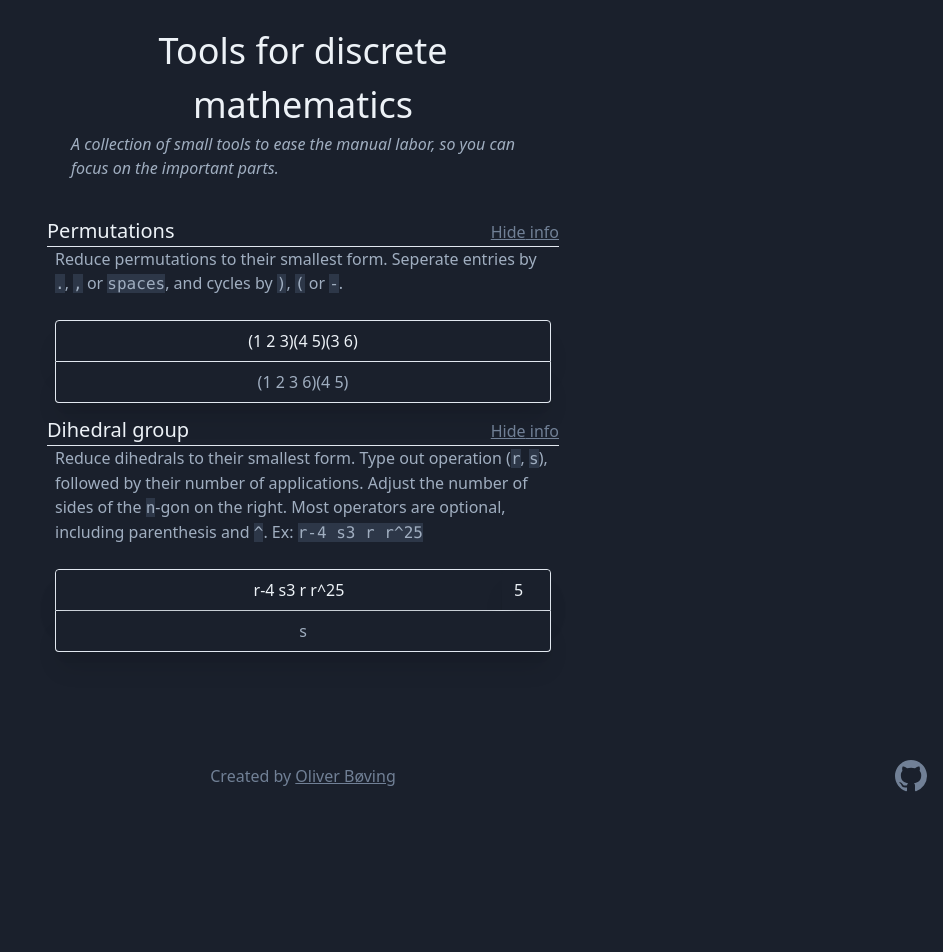
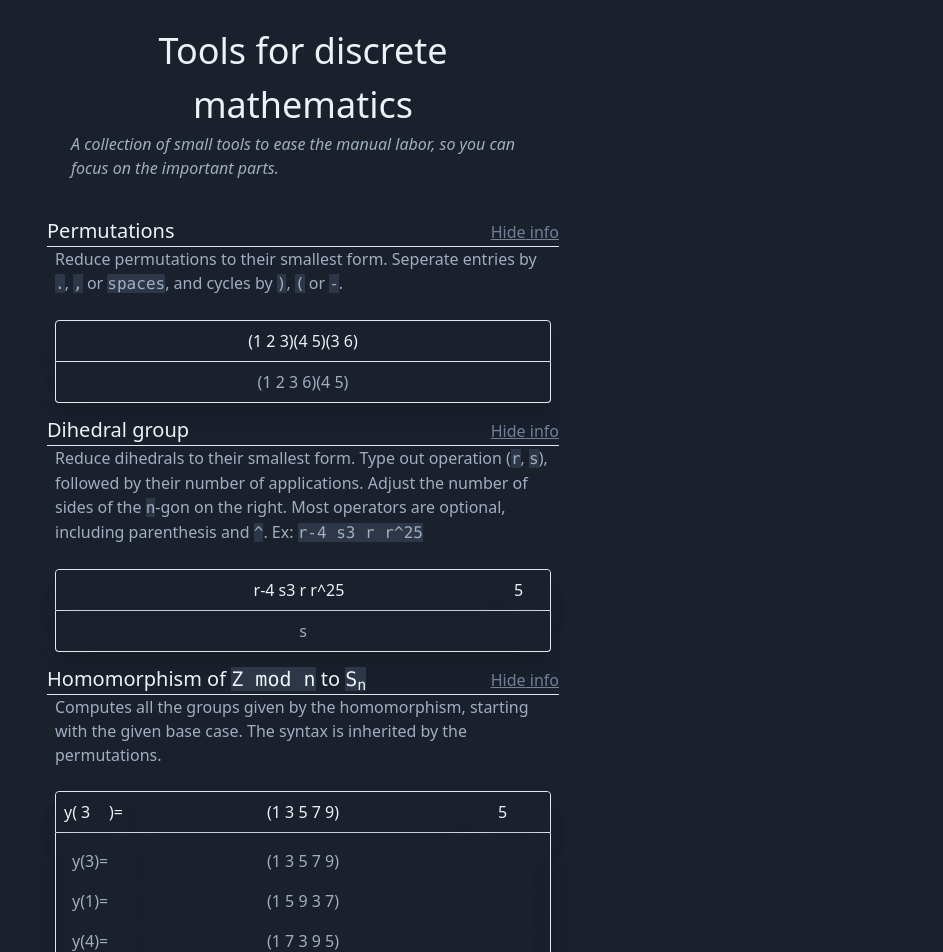
Before and after one commit to oeb25/dm.bvng.dk, a React (Vite) app: page / in a window 1280 px wide. Shown: the top 952 px of the page, without its empty margins (337-1280 px from the left). Before the commit the page ends 800 px from the top, so only its background shows below. Built offline with nearby package versions, Linux system fonts and the light colour scheme.

Commit message:
Add tool for homomorphism of Z mod n to Sn

```diff
--- a/src/components/App.tsx
+++ b/src/components/App.tsx
@@ -7,7 +7,8 @@ import {
   parsePermutation,
   d2s,
   reduceDihedral,
-  parseDihedral
+  parseDihedral,
+  range
 } from "../data";
 
 const Code: React.FC = ({ children }) => (
@@ -106,6 +107,74 @@ const DihedralSection = () => {
   );
 };
 
+const HomomorphismSection = () => {
+  const [sidesText, setSidesText] = React.useState("5");
+  const [xText, setXText] = React.useState("3");
+  const [src, setSrc] = React.useState("(1 3 5 7 9)");
+  const sides = parseInt(sidesText) || 1;
+  const x = parseInt(xText) || 1;
+
+  const s = parsePermutation(src);
+
+  return (
+    <Section
+      title={
+        <>
+          Homomorphism of <Code>Z mod n</Code> to{" "}
+          <Code>
+            S<sub>n</sub>
+          </Code>
+        </>
+      }
+      description={
+        <>
+          Computes all the groups given by the homomorphism, starting with the
+          given base case. The syntax is inherited by the permutations.
+        </>
+      }
+    >
+      <div className="text-center text-gray-200 border flex shadow-xl rounded-t mx-2">
+        <div className="text-center bg-gray-900 p-2 shadow-xl rounded-t w-20 flex">
+          y(
+          <input
+            className="text-center bg-gray-900 w-8"
+            type="number"
+            value={xText}
+            onChange={e => setXText(e.target.value)}
+          />
+          )=
+        </div>
+        <input
+          className="text-center bg-gray-900 p-2 flex-1 shadow-xl rounded-t"
+          type="text"
+          value={src}
+          onChange={e => setSrc(e.target.value)}
+        />
+        <input
+          className="text-center bg-gray-900 p-2 shadow-xl rounded-t w-20"
+          type="number"
+          value={sidesText}
+          onChange={e => setSidesText(e.target.value)}
+        />
+      </div>
+      <div className="text-center bg-gray-900 text-gray-500 border border-t-0 p-2 shadow-xl select-all rounded-b mx-2 flex flex-col">
+        {range(0, sides - 1)
+          .reduce((acc, p) => [...acc, acc[p].concat(s)], [s])
+          .map((p, n) => (
+            <div className="flex" key={n}>
+              <div className="text-center bg-gray-900 p-2 shadow-xl rounded-t w-20 flex">
+                y({(x * (n + 1)) % sides})=
+              </div>
+              <div className="text-center bg-gray-900 p-2 flex-1 shadow-xl rounded-t pr-20 mr-2">
+                {p2s(reducePermutation(p))}
+              </div>
+            </div>
+          ))}
+      </div>
+    </Section>
+  );
+};
+
 export const App = () => {
   return (
     <div className="max-w-lg w-screen min-h-screen flex flex-col mx-auto pb-3">
@@ -122,6 +191,7 @@ export const App = () => {
       <div className="flex flex-col flex-1">
         <PermutationSection />
         <DihedralSection />
+        <HomomorphismSection />
       </div>
 
       <div className="bg-gray-900 text-gray-600 pt-6 flex items-center justify-center">
--- a/src/data.ts
+++ b/src/data.ts
@@ -43,6 +43,9 @@ export const reducePermutation = (p: Permutation) => {
   }
   return p2;
 };
+
+export const concatPermutations = (p1: Permutation, p2: Permutation) =>
+  p1.concat(p2);
 
 export const c2s = (c: Cycle) => `(${c.join(" ")})`;
 export const p2s = (p: Permutation) =>
```
